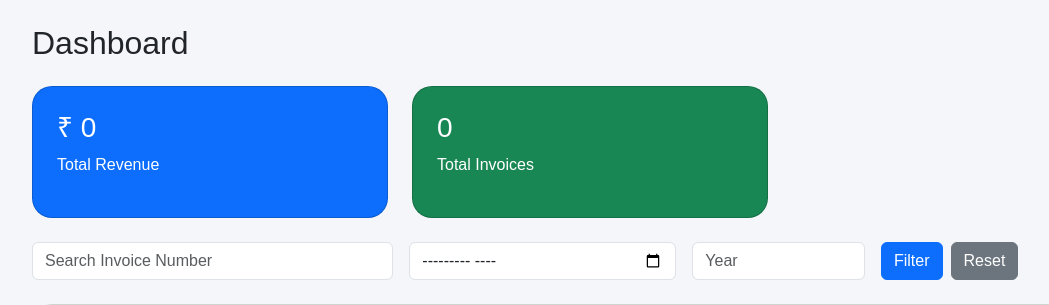
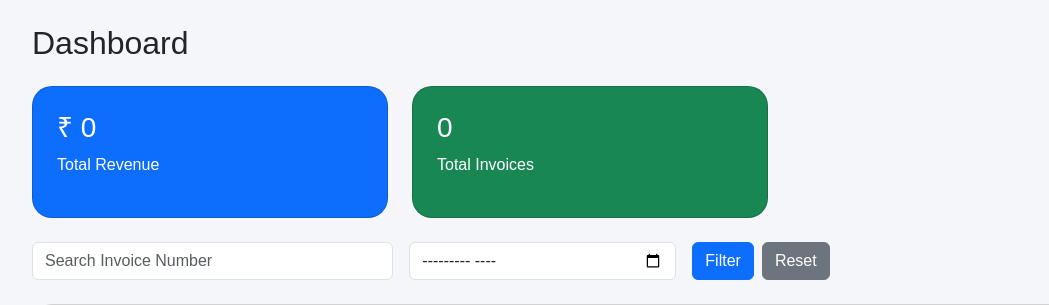
Before and after one commit to Daredevil2810/InvoiceGenerator, a Django app: page /dashboard/ in a window 1280 px wide. Shown: the part 56-361 px from the top of the page, without its empty margins (50-1099 px from the left). Run offline with Django 5.2, Linux system fonts and the light colour scheme; the visitor is signed in with stand-in values (Sample User, id 1); data comes from the database, SQL or seed files in the repository; data that the repository does not hold is empty.

Commit message:
removed the extra year filter from the customer_invoice and dashboard

```diff
--- a/invoices/templates/invoices/dashboard.html
+++ b/invoices/templates/invoices/dashboard.html
@@ -62,19 +62,6 @@
                name="month"
                class="form-control"
                value="{{ request.GET.month }}">
-
-    </div>
-
-    <!-- Year Filter -->
-    <div class="col-md-2">
-
-        <input type="number"
-               name="year"
-               class="form-control"
-               placeholder="Year"
-               min="2020"
-               max="2100"
-               value="{{ request.GET.year }}">
 
     </div>
 
```
Also changed, not shown: invoices/templates/invoices/customer_invoices.html (+0 -13 lines).
